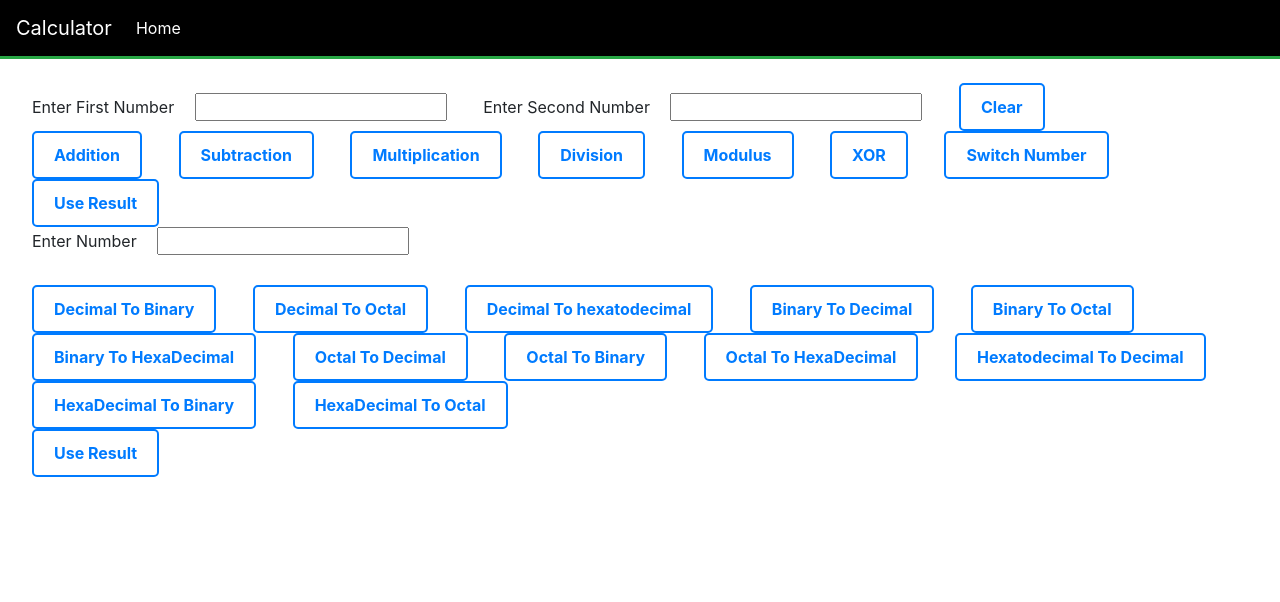
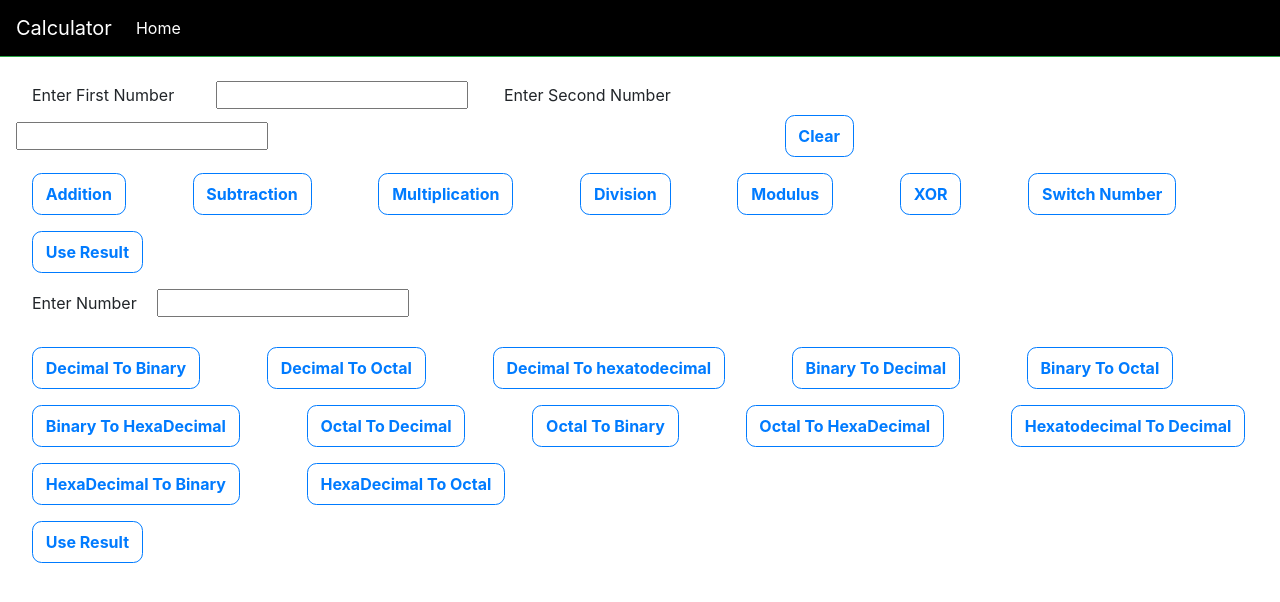
Before and after one commit to AshmitMathur/Advanced-Calculator, a plain HTML site: page index.html in a window 1280 px wide. Drawn offline with nearby package versions, Linux system fonts and the light colour scheme.

Commit message:
Update calculator.css

```diff
--- a/calculator.css
+++ b/calculator.css
@@ -4,26 +4,43 @@
 }
 .calc-btn {
   all: unset;
-  padding: 10px 20px;
-  border: 2px solid #007bff;
+  padding: 0.5rem 0.8rem;
+  border: 0.1rem solid #007bff;
   background-color: white;
   color: #007bff;
   font-weight: bold;
-  border-radius: 5px;
+  border-radius: 0.6rem;
    cursor: pointer;
   transition: transform 0.3s ease, background-color 0.3s ease;
   margin-left: 2rem;
+  margin-bottom: 1rem;
   display: inline-block;
+  margin-right: 1.9rem;
 }
-.calc-btn:hover {
+.aa:hover {
   background-color: #007bff;
+  color: white;
+  transform: scale(1.1);
+}
+.bb:hover {
+  background-color: #228B22;
+  color: white;
+  transform: scale(1.1);
+}
+.cc:hover {
+  background-color: #D5B60A;
+  color: white;
+  transform: scale(1.1);
+}
+.rr:hover {
+  background-color: #900603;
   color: white;
   transform: scale(1.1);
 }
 
 .custom-navbar {
   background-color: black !important;
-  border-bottom: 3px solid #28a745;
+  border-bottom: 0.1rem solid #28a745;
 }
 .custom-navbar .navbar-brand,
 .custom-navbar .nav-link,
@@ -41,3 +58,12 @@ label {
 input{
     margin-left: 1rem;
 }
+.output{
+  margin-left: 10rem;
+}
+.lb1{
+  margin-right: 1.3rem;
+}
+#Second{
+  margin-right: 30rem;
+}
```
